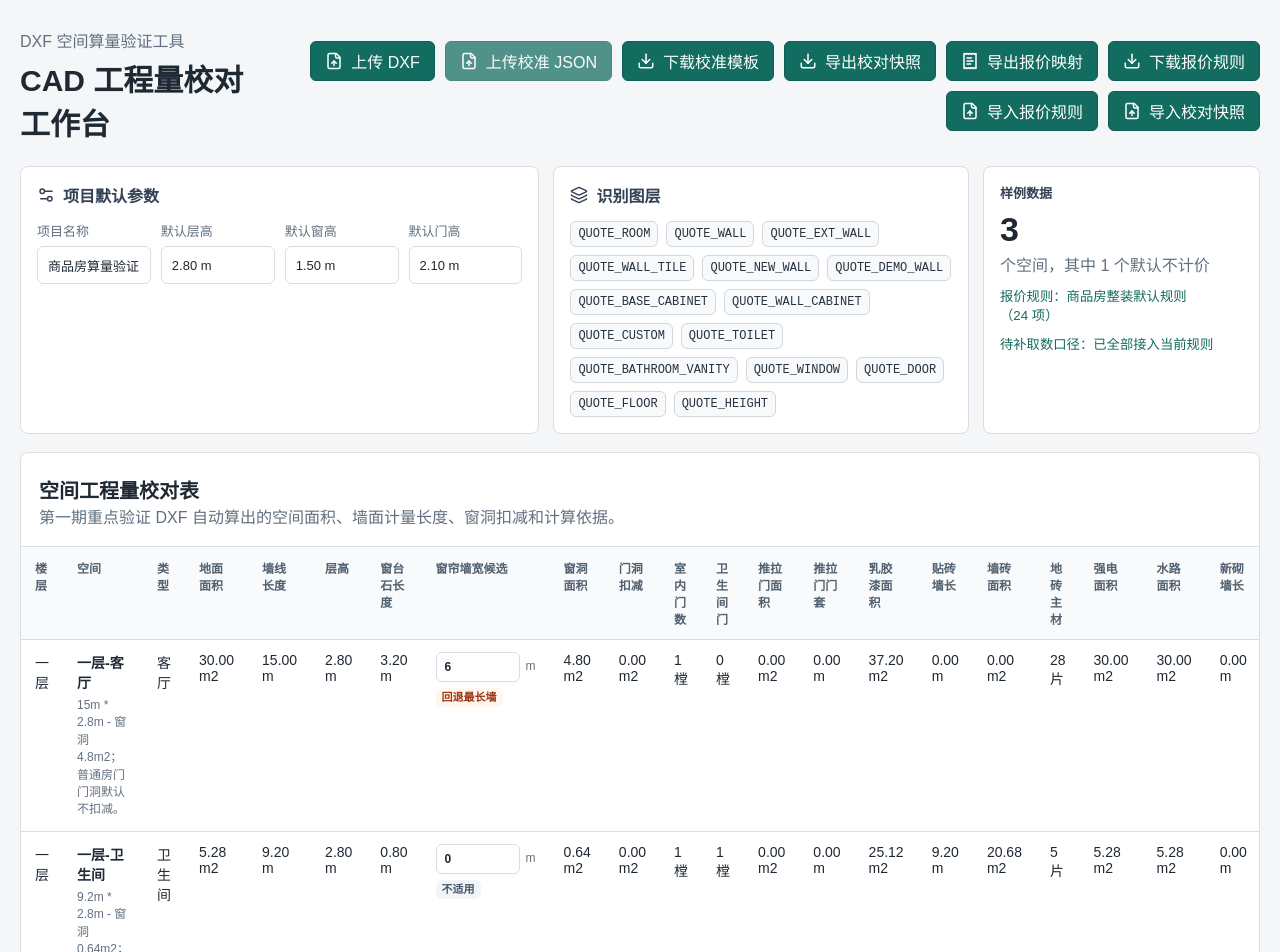
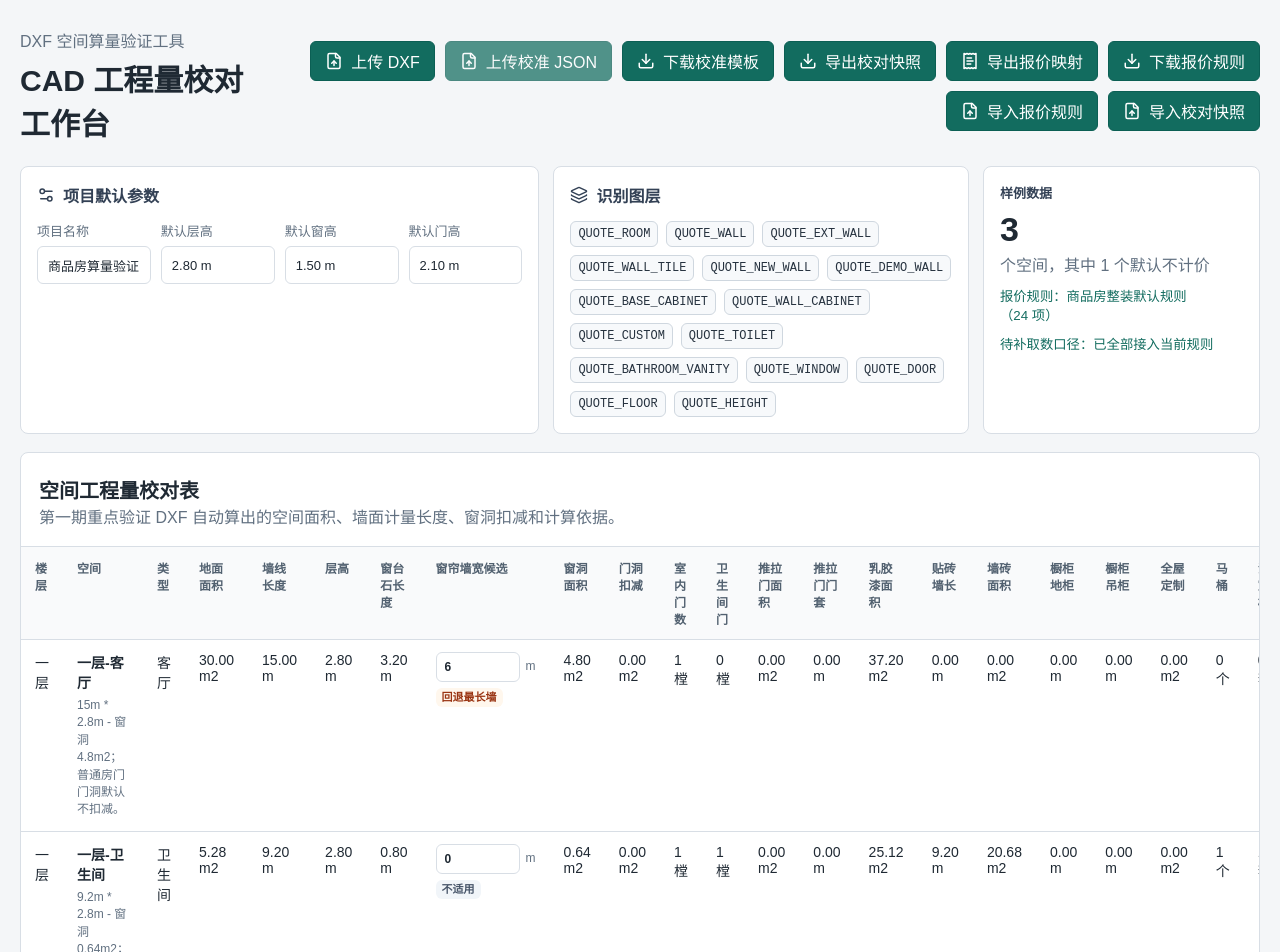
Before and after one commit to giwawe/G-cad-budget-program, a Next.js app in the folder apps/web/: page / in a window 1280 px wide. Shown: the top 952 px of the page. Built offline with nearby package versions, Linux system fonts and the light colour scheme.

Commit message:
fix: hide project summary metrics from space table

```diff
--- a/apps/web/components/quantity-table.tsx
+++ b/apps/web/components/quantity-table.tsx
@@ -76,13 +76,6 @@ export function QuantityTable({
             <th>乳胶漆面积</th>
             <th>贴砖墙长</th>
             <th>墙砖面积</th>
-            <th>地砖主材</th>
-            <th>强电面积</th>
-            <th>水路面积</th>
-            <th>新砌墙长</th>
-            <th>新砌墙面积</th>
-            <th>拆墙长度</th>
-            <th>拆墙面积</th>
             <th>橱柜地柜</th>
             <th>橱柜吊柜</th>
             <th>全屋定制</th>
@@ -108,13 +101,6 @@ export function QuantityTable({
             const latexPaintDifference = differencesByCell.get(differenceKey(row.spaceName, "latex_paint_area_m2"));
             const wallTileLengthDifference = differencesByCell.get(differenceKey(row.spaceName, "wall_tile_measure_length_m"));
             const wallTileDifference = differencesByCell.get(differenceKey(row.spaceName, "wall_tile_area_m2"));
-            const floorTilePieceCountDifference = differencesByCell.get(differenceKey(row.spaceName, "floor_tile_piece_count"));
-            const electricalScopeAreaDifference = differencesByCell.get(differenceKey(row.spaceName, "electrical_scope_area_m2"));
-            const plumbingScopeAreaDifference = differencesByCell.get(differenceKey(row.spaceName, "plumbing_scope_area_m2"));
-            const newWallLengthDifference = differencesByCell.get(differenceKey(row.spaceName, "new_wall_length_m"));
-            const newWallAreaDifference = differencesByCell.get(differenceKey(row.spaceName, "new_wall_area_m2"));
-            const demolitionWallLengthDifference = differencesByCell.get(differenceKey(row.spaceName, "demolition_wall_length_m"));
-            const demolitionWallAreaDifference = differencesByCell.get(differenceKey(row.spaceName, "demolition_wall_area_m2"));
             const kitchenBaseCabinetLengthDifference = differencesByCell.get(differenceKey(row.spaceName, "kitchen_base_cabinet_length_m"));
             const kitchenWallCabinetLengthDifference = differencesByCell.get(differenceKey(row.spaceName, "kitchen_wall_cabinet_length_m"));
             const customCabinetAreaDifference = differencesByCell.get(differenceKey(row.spaceName, "custom_cabinet_area_m2"));
@@ -203,34 +189,6 @@ export function QuantityTable({
                 {row.wallTileAreaM2.toFixed(2)} m2
                 <DifferenceValue difference={wallTileDifference} />
               </td>
-              <td className={differenceClass(floorTilePieceCountDifference)}>
-                {row.floorTilePieceCount} 片
-                <DifferenceValue difference={floorTilePieceCountDifference} />
-              </td>
-              <td className={differenceClass(electricalScopeAreaDifference)}>
-                {row.electricalScopeAreaM2.toFixed(2)} m2
-                <DifferenceValue difference={electricalScopeAreaDifference} />
-              </td>
-              <td className={differenceClass(plumbingScopeAreaDifference)}>
-                {row.plumbingScopeAreaM2.toFixed(2)} m2
-                <DifferenceValue difference={plumbingScopeAreaDifference} />
-              </td>
-              <td className={differenceClass(newWallLengthDifference)}>
-                {row.newWallLengthM.toFixed(2)} m
-                <DifferenceValue difference={newWallLengthDifference} />
-              </td>
-              <td className={differenceClass(newWallAreaDifference)}>
-                {row.newWallAreaM2.toFixed(2)} m2
-                <DifferenceValue difference={newWallAreaDifference} />
-              </td>
-              <td className={differenceClass(demolitionWallLengthDifference)}>
-                {row.demolitionWallLengthM.toFixed(2)} m
-                <DifferenceValue difference={demolitionWallLengthDifference} />
-              </td>
-              <td className={differenceClass(demolitionWallAreaDifference)}>
-                {row.demolitionWallAreaM2.toFixed(2)} m2
-                <DifferenceValue difference={demolitionWallAreaDifference} />
-              </td>
               <td className={differenceClass(kitchenBaseCabinetLengthDifference)}>
                 {row.kitchenBaseCabinetLengthM.toFixed(2)} m
                 <DifferenceValue difference={kitchenBaseCabinetLengthDifference} />
```
Also changed, not shown: 4 other files (tests, documents, lock files or other folders).
